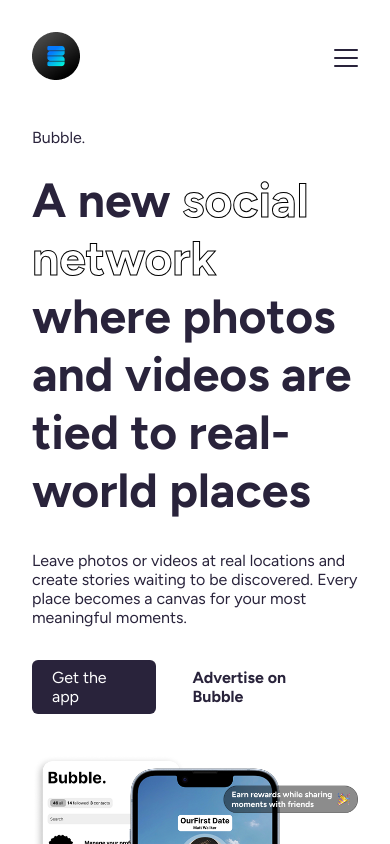
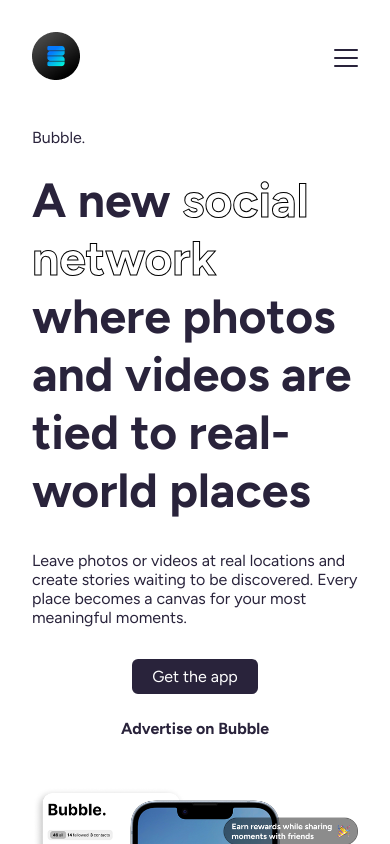
Before and after one commit to 3n0wd3n/Bubble, a Next.js app in the folder bubble/: page / in a window 390 px wide. Shown: the top 844 px of the page. Built offline with nearby package versions, Linux system fonts and the light colour scheme.

Commit message:
update page.module.css

```diff
--- a/bubble/src/app/page.module.css
+++ b/bubble/src/app/page.module.css
@@ -689,9 +689,19 @@
   .intro__heading_container h1 {
     font-size: 48px;
   }
+
+  .nav__buttons,
+.intro__buttons,
+.download__buttons {
+  display: flex;
+  flex-direction: column;
+  gap: 16px;
+  align-items: center;
+}
   .about h2,
   .download__content h2 {
     font-size: 36px;
+    width: 100%;
   }
 
   .create__container h2,
```
